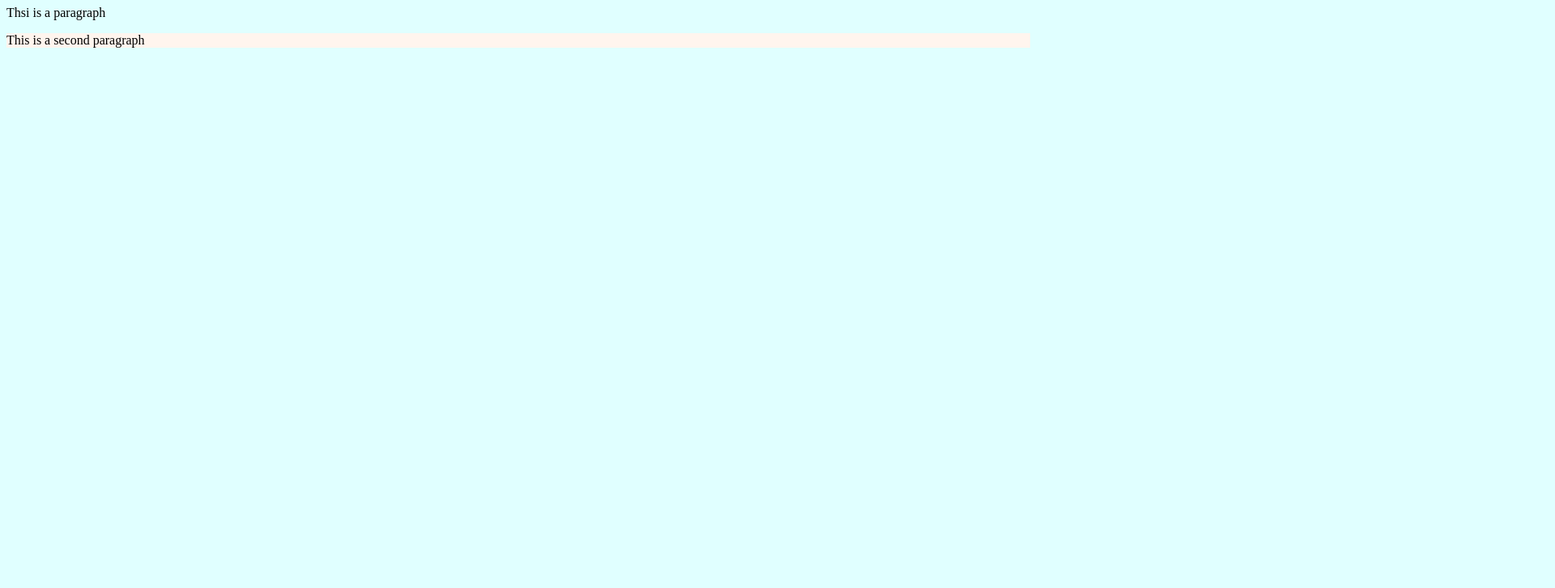
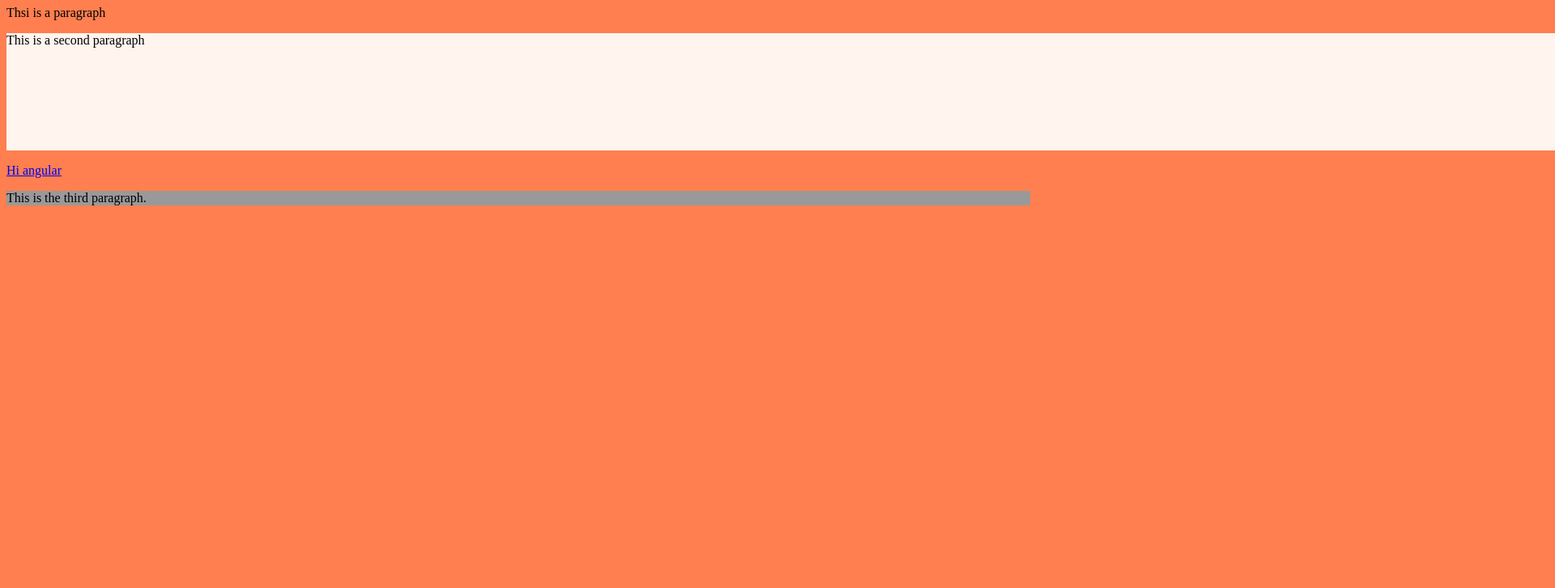
Before and after one commit to gitishu/Angular-Power-, a website: page index.html in a window 1280 px wide. Shown: the part 73-800 px from the top of the page at 81% size, 1920 px wide, since content can reach past the window. Drawn offline with Linux system fonts and the light colour scheme.

Commit message:
.gitignore file added and node_modules updated

```diff
--- a/index.html
+++ b/index.html
@@ -4,14 +4,14 @@
 	<meta charset="UTF-8">
 	<title>Learning Git</title>
 </head>
-<body style="background-color: lightcyan">
+<body style="height: 400px;background-color: coral;background-blend-mode: lighten">
 
 	<h1>This is a header h1 tag.</h1>
 	<!-- div>a>span>li>class>a>li*5	 emmet magic  -->
 	<p>Thsi is a paragraph</p>
-	<p style="background-color: seashell">This is a second paragraph</p>
-	<a href=""></a>
-
+	<p style="background-color: seashell;width: 4000px;height: 145px">This is a second paragraph</p>
+	<a href="https://www.google.com"><p>Hi angular</p></a>
+	<p style="background-blend-mode: 10;background-color: #999">This is the third paragraph.</p>
 
 
 
```
Also changed, not shown: 1 other file.
